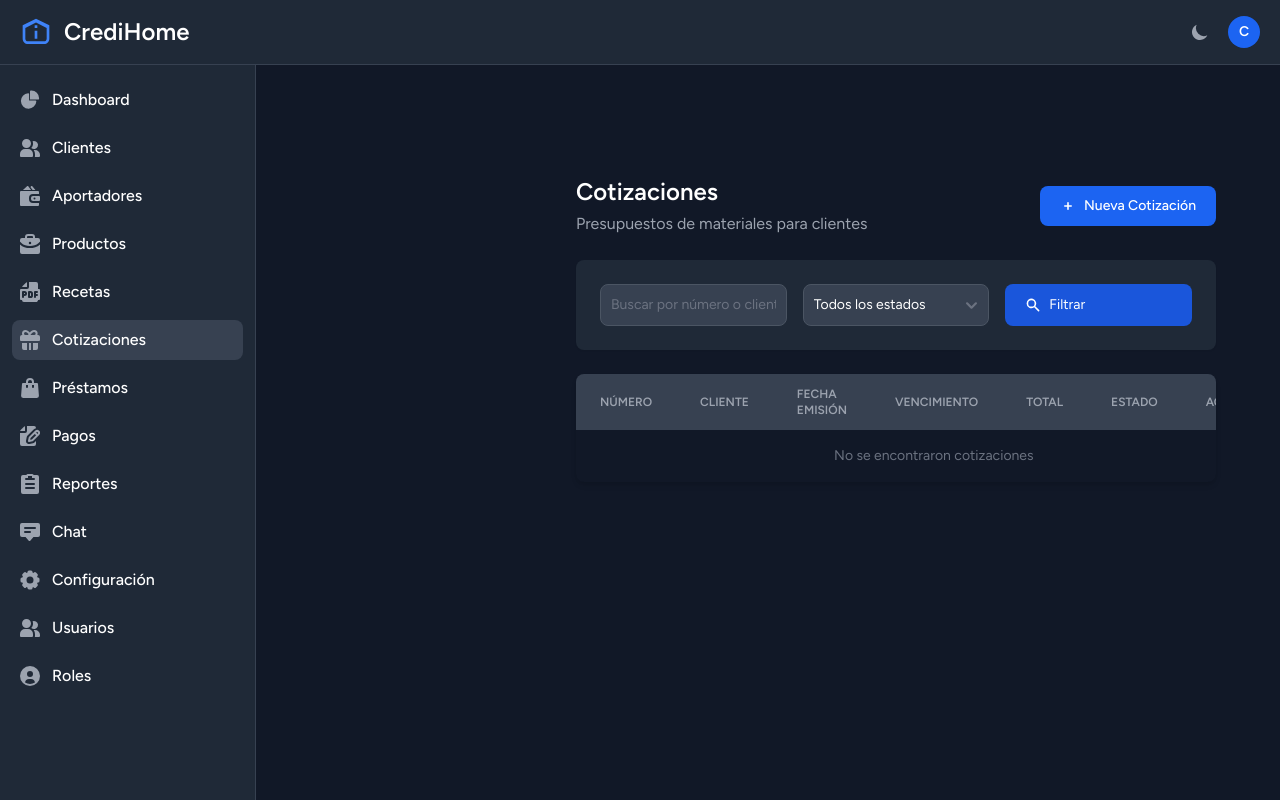
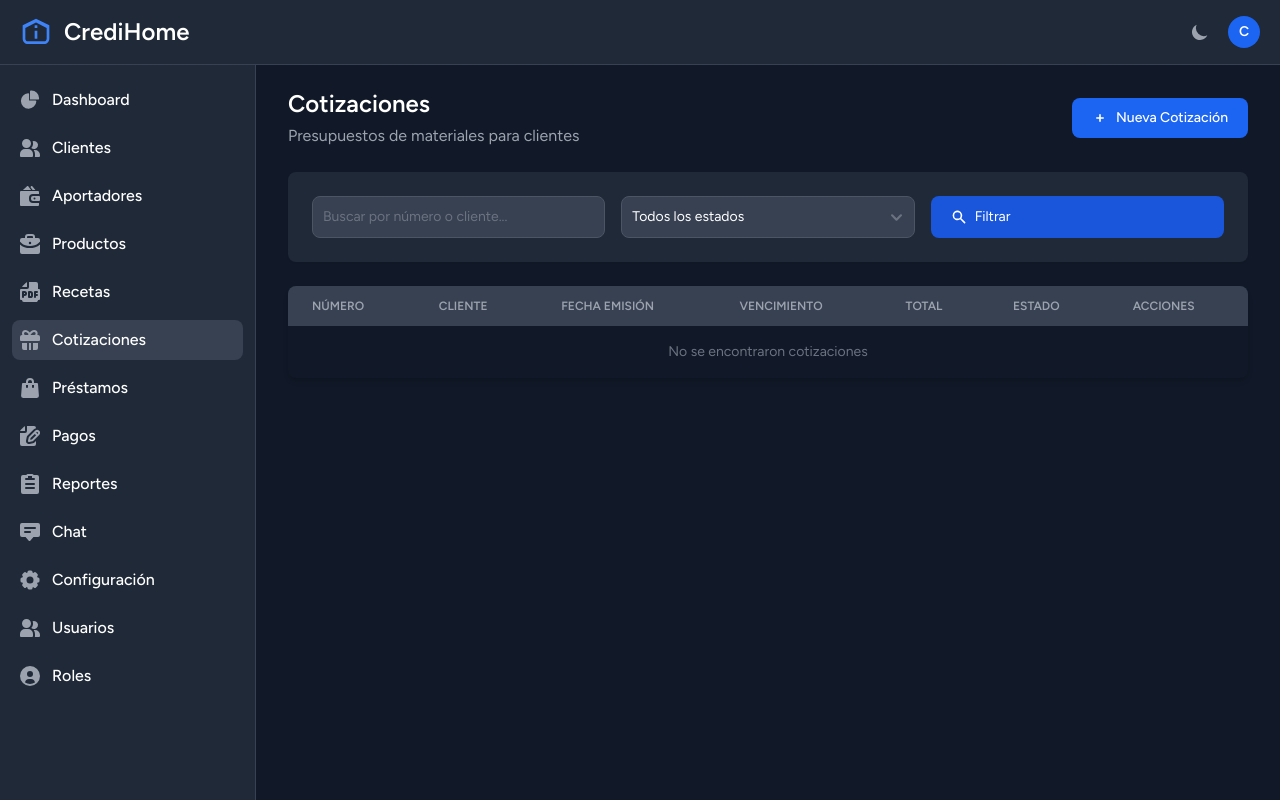
Before and after one commit to DeathPaul1125/credihome, a Laravel app: page /cotizaciones in a window 1280 px wide. Run offline with Laravel 12, Linux system fonts and the light colour scheme; a user stored in the database is signed in; data comes from the database, SQL or seed files in the repository; data that the repository does not hold is empty; style sheets or scripts are compiled from the project's sources; parts of the project's set-up code (start-up, migrations or seed data) failed here and were passed over; some libraries are stand-ins or nearby versions.

Commit message:
Correccion de layouts

```diff
--- a/resources/views/cotizaciones/index.blade.php
+++ b/resources/views/cotizaciones/index.blade.php
@@ -1,7 +1,5 @@
 <x-flowbite-layout>
-    <div class="p-4 sm:ml-64">
-        <div class="p-4 mt-14">
-            <div class="mb-6 flex items-center justify-between">
+    <div class="mb-6 flex items-center justify-between">
                 <div>
                     <h1 class="text-2xl font-bold text-gray-900 dark:text-white">Cotizaciones</h1>
                     <p class="text-gray-600 dark:text-gray-400 mt-1">Presupuestos de materiales para clientes</p>
@@ -141,6 +139,4 @@
             <div class="mt-4">
                 {{ $cotizaciones->links() }}
             </div>
-        </div>
-    </div>
 </x-flowbite-layout>
--- a/resources/views/cotizaciones/show.blade.php
+++ b/resources/views/cotizaciones/show.blade.php
@@ -1,7 +1,5 @@
 <x-flowbite-layout>
-    <div class="p-4 sm:ml-64">
-        <div class="p-4 mt-14">
-            <div class="mb-6 flex items-center justify-between">
+    <div class="mb-6 flex items-center justify-between">
                 <div>
                     <h1 class="text-2xl font-bold text-gray-900 dark:text-white">{{ $cotizacion->numero_cotizacion }}</h1>
                     <p class="text-gray-600 dark:text-gray-400 mt-1">Cliente: {{ $cotizacion->cliente->nombre }}</p>
@@ -88,6 +86,4 @@
                 @endif
                 @endcan
             </div>
-        </div>
-    </div>
 </x-flowbite-layout>
--- a/resources/views/usuarios/index.blade.php
+++ b/resources/views/usuarios/index.blade.php
@@ -1,7 +1,5 @@
 <x-flowbite-layout>
-    <div class="p-4 sm:ml-64">
-        <div class="p-4 mt-14">
-            <div class="mb-6 flex items-center justify-between">
+    <div class="mb-6 flex items-center justify-between">
                 <div>
                     <h1 class="text-2xl font-bold text-gray-900 dark:text-white">Usuarios</h1>
                     <p class="text-gray-600 dark:text-gray-400 mt-1">Gestión de usuarios y roles del sistema</p>
@@ -134,8 +132,6 @@
             <div class="mt-4">
                 {{ $usuarios->links() }}
             </div>
-        </div>
-    </div>
 
     <!-- Modal Cambiar Rol -->
     <div id="roleModal" tabindex="-1" class="hidden fixed inset-0 z-50 overflow-y-auto">
```
Also changed, not shown: resources/views/cotizaciones/create.blade.php (+2 -6 lines), resources/views/cotizaciones/edit.blade.php (+2 -5 lines).
